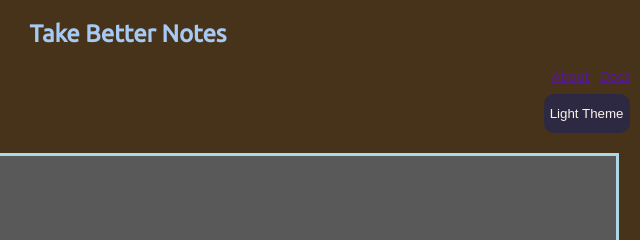
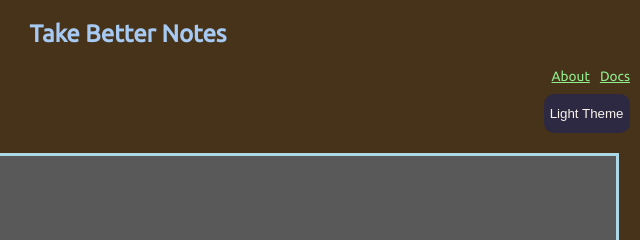
Before and after one commit to TwinklingZtar/assignment_1, a plain HTML site: page index.html in a window 1280 px wide. Both pictures are taken after a click on the button "Dark Theme". Shown: the top 240 px of the page, 640-1280 px from the left. Drawn offline with Linux system fonts and the light colour scheme.

Commit message:
apllies a new color tot the docs and about links

```diff
--- a/scripts/script.js
+++ b/scripts/script.js
@@ -5,8 +5,9 @@ const textArea = document.querySelector("textarea")
 const newnoteButton = document.querySelector(".new_note_button")
 const saveButton = document.querySelector(".save_button")
 const cancelButton = document.querySelector(".cancel_button")
+const aTags = document.querySelectorAll("a")
 
-
+console.log(aTags)
 
 darkThemeButton.addEventListener("click", activateDarkMode)
 function activateDarkMode() {
@@ -18,6 +19,8 @@ function activateDarkMode() {
     newnoteButton.classList.toggle("newnotebuttonDarkTheme")
     saveButton.classList.toggle("savebuttonDarkTheme")
     cancelButton.classList.toggle("cancelbuttonDarkTheme")
+    aTags[0].classList.toggle('atagsDarkTheme')
+    aTags[1].classList.toggle('atagsDarkTheme')
 
     if (darkThemeButton.textContent === "Light Theme") {
         darkThemeButton.textContent = "Dark Theme"
--- a/stylesheets/stylesheet.css
+++ b/stylesheets/stylesheet.css
@@ -134,7 +134,12 @@ button{
     border-color: #652824;
     background-color: #652824;
 }
-
+.atagsDarkTheme{
+    color: rgb(144, 229, 238);
+}
+.atagsDarkTheme:visited{
+    color: lightgreen;
+}
 @media screen and (max-width: 500px) {
     body{
         grid-template-columns: 100%;
```
